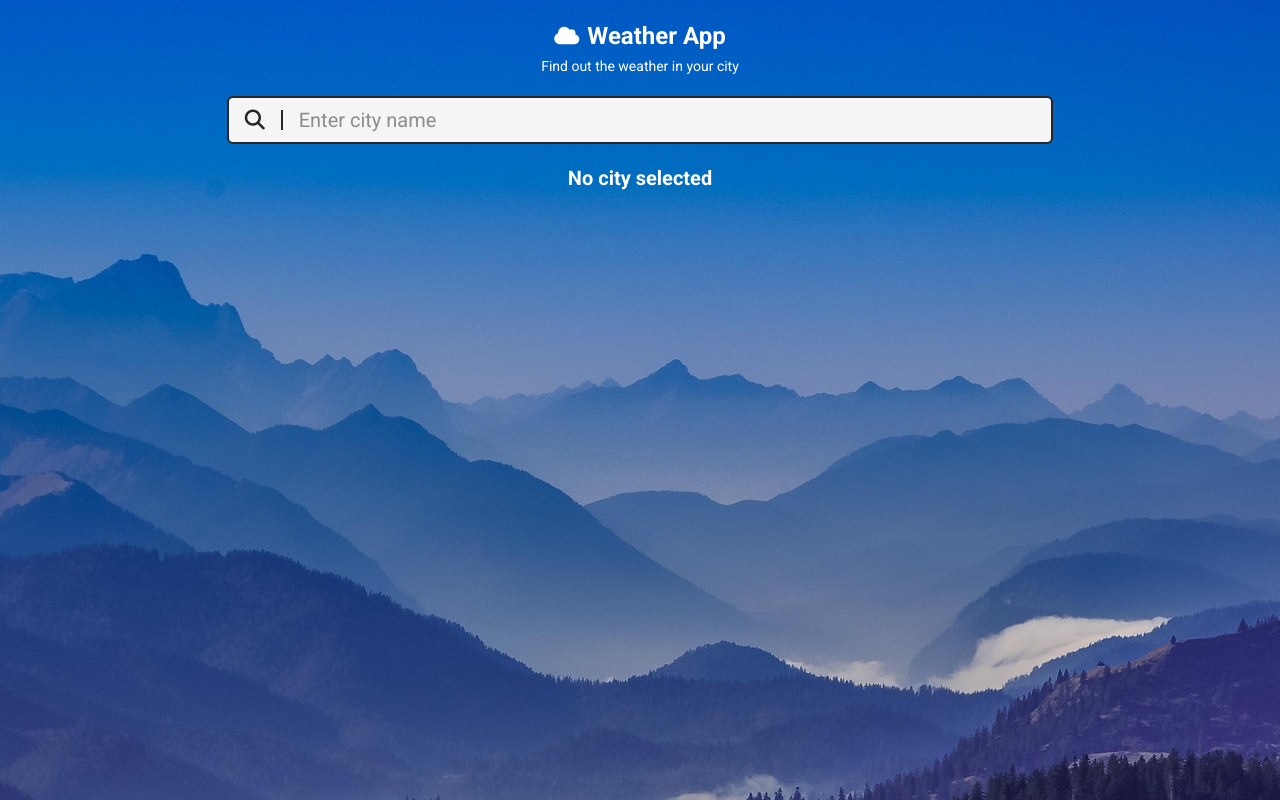
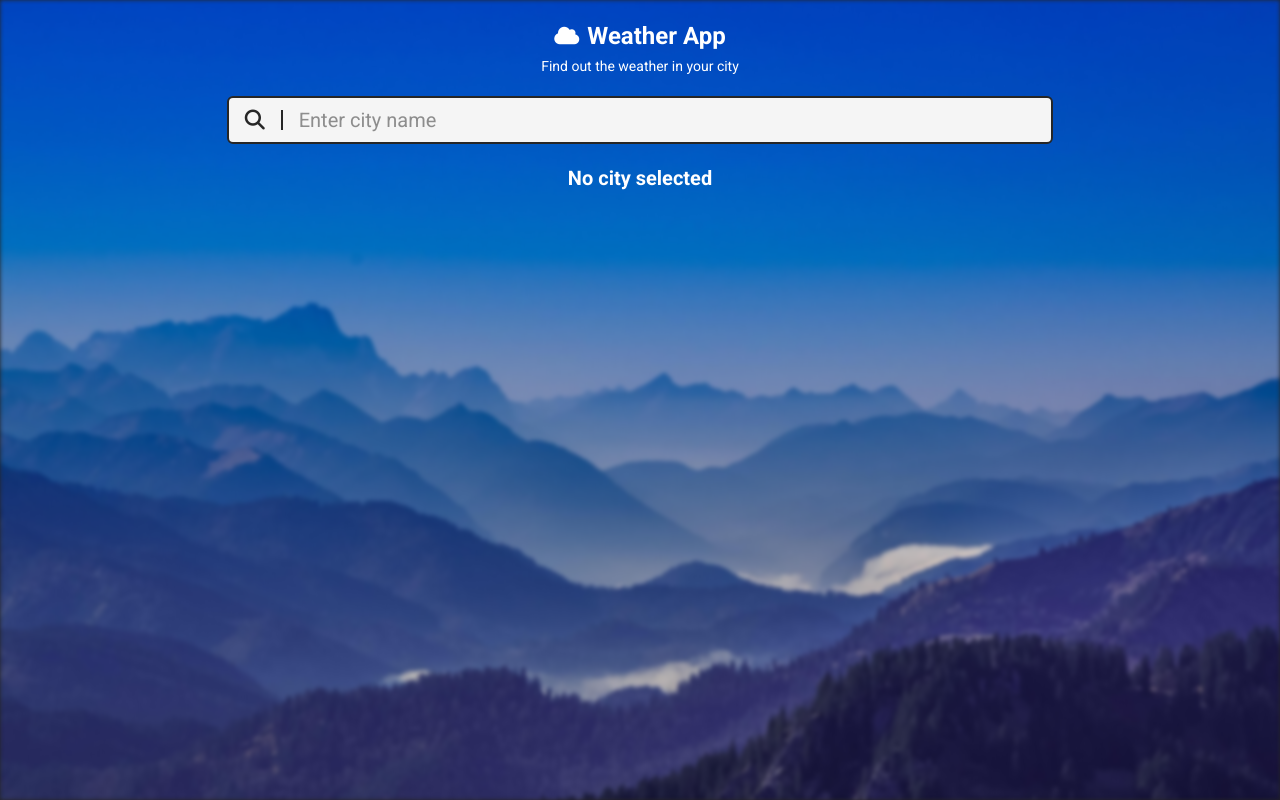
Before and after one commit to Tomasz1907/WeatherForecast, a React (Vite) app: page / in a window 1280 px wide. Built offline with nearby package versions, Linux system fonts and the light colour scheme.

Commit message:
added background blur and hosted app

```diff
--- a/package.json
+++ b/package.json
@@ -11,6 +11,7 @@
   },
   "dependencies": {
     "@tailwindcss/vite": "^4.0.6",
+    "firebase-tools": "^13.31.1",
     "react": "^19.0.0",
     "react-dom": "^19.0.0",
     "react-use": "^17.6.0",
--- a/src/App.tsx
+++ b/src/App.tsx
@@ -5,6 +5,7 @@ import WeekWeather from './components/WeekWeather';
 import CurrentWeather from './components/CurrentWeather';
 import { WeatherData } from './types';
 import { weatherCodeDescriptions, dayEmojis, nightEmojis } from './weatherDescriptions';
+import './index.css'; // Import the CSS file
 
 interface CityCoords {
   latitude: number;
@@ -55,8 +56,8 @@ const App: React.FC = () => {
   }, [latitude, longitude]);
 
   return (
-    <div className='min-h-screen bg-[url(../public/background.jpg)] bg-center text-white text-xl flex flex-col items-center p-5'>
-      <div className='w-full flex flex-col items-center gap-5'>
+    <div className='min-h-screen bg-blur text-white text-xl flex flex-col items-center p-5'>
+      <div className='w-full flex flex-col items-center gap-5 '>
         <Header />
         <Search handleCityCoords={handleCityCoords} />
         {error && <div className='text-white font-bold'>{error}</div>}
--- a/src/index.css
+++ b/src/index.css
@@ -6,3 +6,22 @@
   color: rgba(255, 255, 255, 0.87);
   background-color: #242424;
 }
+
+.bg-blur {
+  position: relative;
+  overflow: hidden;
+}
+
+.bg-blur::before {
+  content: '';
+  position: absolute;
+  top: 0;
+  left: 0;
+  width: 100%;
+  height: 100%;
+  background-image: url('../public/background.jpg');
+  background-size: cover;
+  background-position: center;
+  filter: blur(2px);
+  z-index: -1;
+}
```
Also changed, not shown: firebase.json (added), 2 other files (tests, documents, lock files or other folders).
